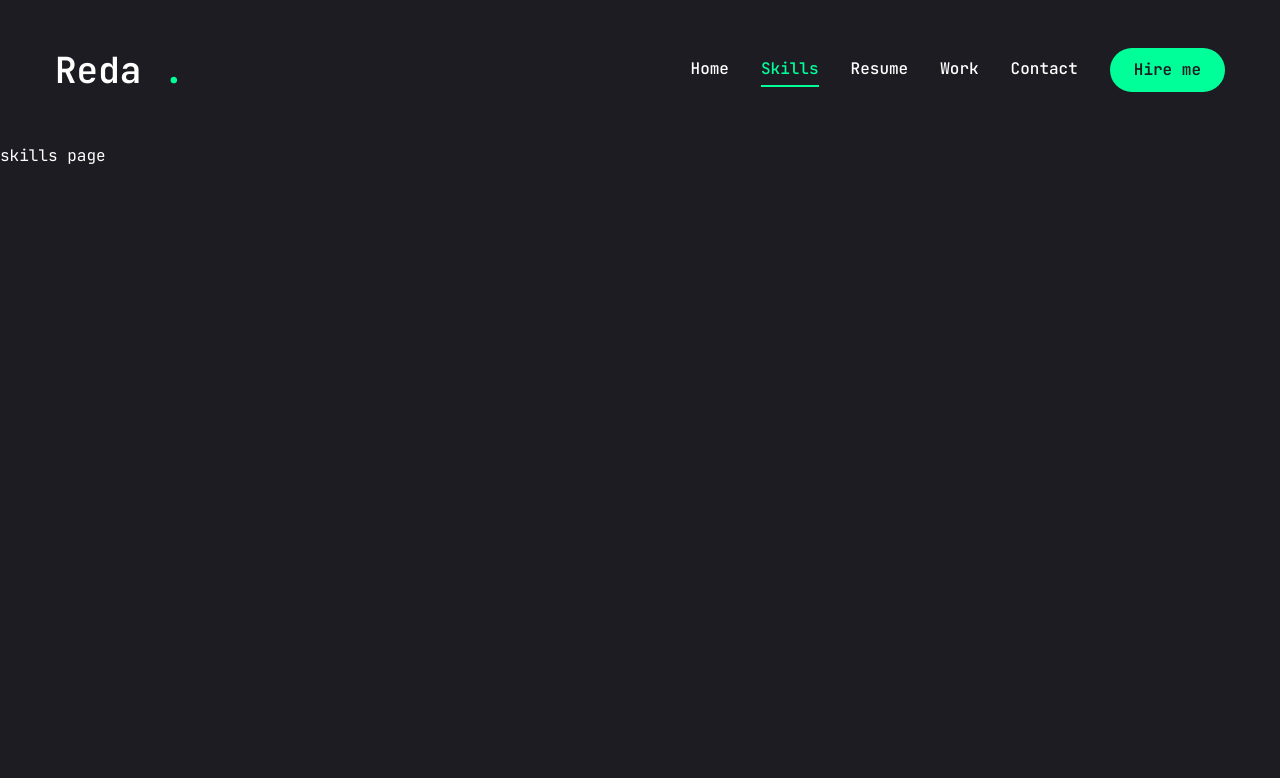
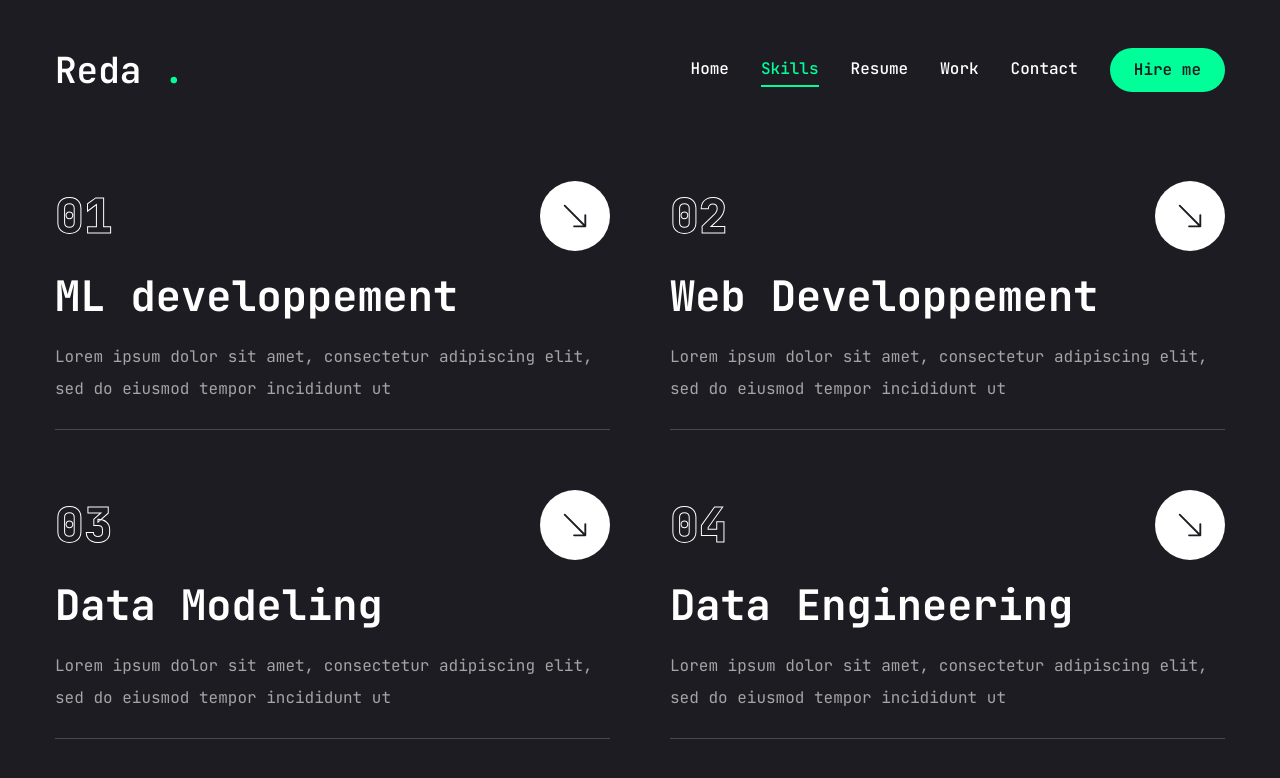
Before and after one commit to BelfaidaMedReda/my_portfolio, a Next.js app: page /skills in a window 1280 px wide. Shown: the top 778 px of the page. Built offline with nearby package versions, Linux system fonts and the light colour scheme.

Commit message:
new commit

```diff
--- a/app/globals.css
+++ b/app/globals.css
@@ -20,13 +20,11 @@
   .h2{
     @apply text-[20px] xl:text-[24px] leading-[1.1] font-semibold;
   }
+  .text-outline{
+    -webkit-text-stroke: 1px #ffffff;
+  }
+
+  .text-outline-hover{
+    -webkit-text-stroke: 1px #00ff99;
+  }
 }
-
-
-.text-outline{
-  -webkit-text-stroke: 1px #ffffff;
-}
-
-.text-outline{
-  -webkit-text-stroke: 1px #00ff99;
-}
--- a/app/resume/page.jsx
+++ b/app/resume/page.jsx
@@ -157,10 +157,6 @@
             name :"Tailwind.css",
         },
         {
-            icon:<FaFigma/>,
-            name :"Figma",
-        },
-        {
             icon:<FaNodeJs/>,
             name :"Node.js",
         },
@@ -179,6 +175,10 @@
         {
             icon:<SiR/>,
             name :"R",
+        },
+        {
+            icon:<BsFiletypeSql/>,
+            name :"Sql",
         },
 
 
@@ -199,7 +199,7 @@
         >
             <div className="container mx-auto">
                     <Tabs
-                        defaultValue="experience"
+                        defaultValue="education"
                         className="flex flex-col xl:flex-row gap-[60px]"
                     >
                         <TabsList className="flex flex-col w-full max-w-[380px] mx-auto xl:mx-0 gap-6">
@@ -231,11 +231,14 @@
                                                     flex flex-col justify-center items-center lg:items-start
                                                     gap-1"
                                                     >
-                                                        <span>{item.duration}</span>
-                                                        <h3> {item.position}</h3>
-                                                        <div>
-                                                            <span></span>
-                                                            <p>{item.company}</p>
+                                                        <span className="text-accent">{item.duration}</span>
+                                                        <h3 className="text-xl max-w-[260px] min-h-[60px]
+                                                        text-center lg:text-left">
+                                                            {item.position}
+                                                        </h3>
+                                                        <div className="flex items-center gap-3">
+                                                            <span className="w-[6px] h-[6px] rounded-full bg-accent"></span>
+                                                            <p className="text-white/60">{item.company}</p>
                                                         </div>
                                                     </li>
                                                 );
--- a/app/skills/page.jsx
+++ b/app/skills/page.jsx
@@ -1,5 +1,88 @@
+"use client";
+
+import {BsArrowDownRight} from "react-icons/bs";
+import Link from "next/link";
+import { delay, motion } from "framer-motion";
+
+
+const skills = [
+
+    {
+        num:"01",
+        title:"ML developpement",
+        description:"Lorem ipsum dolor sit amet, consectetur adipiscing elit, sed do eiusmod tempor incididunt ut",
+        href:"",
+    },
+    {
+        num:"02",
+        title:"Web Developpement",
+        description:"Lorem ipsum dolor sit amet, consectetur adipiscing elit, sed do eiusmod tempor incididunt ut",
+        href:"",
+    },
+    {
+        num:"03",
+        title:"Data Modeling",
+        description:"Lorem ipsum dolor sit amet, consectetur adipiscing elit, sed do eiusmod tempor incididunt ut",
+        href:"",
+    },
+    {
+        num:"04",
+        title:"Data Engineering",
+        description:"Lorem ipsum dolor sit amet, consectetur adipiscing elit, sed do eiusmod tempor incididunt ut",
+        href:"",
+    },
+]
+
+
+
+
 const Skills = () => {
-    return <div>skills page</div>;
+    return(
+        <section className="min-h-[80vh] flex flex-col justify-center py-12 xl:py-0">
+            <div className="container mx-auto">
+                <motion.div
+                initial={{opacity:0}}
+                animate={{
+                    opacity:1 ,
+                    transition:{ delay : 2.4, duration : 0.4, ease:"easeIn"}
+                }}
+                className="grid grid-cols-1 md:grid-cols-2 gap-[60px]"
+                >
+                    {skills.map((item,index)=>{
+                        return(
+                            <div
+                                key={index}
+                                className="flex-1 flex flex-col justify-center gap-6 group"
+                            >
+                                {/* top */}
+                                <div className="w-full flex justify-between items-center">
+                                    <div className="text-5xl font-extrabold text-outline
+                                    text-transparent group-hover:text-outline-hover transition-all duration-500">
+                                        {item.num}
+                                    </div>
+                                    <Link
+                                        href={item.href}
+                                        className="w-[70px] h-[70px] rounded-full bg-white
+                                        group-hover:bg-accent transition-all duration-500 flex justify-center items-center
+                                        hover:-rotate-45"
+                                    >
+                                        <BsArrowDownRight className="text-primary text-3xl"/>
+                                    </Link>
+                                </div>
+                                {/* title*/}
+                                <h2 className="text-[42px] font-bold leading-none text-white group-hover:text-accent
+                                transition-all duration-500">{item.title}</h2>
+                                {/* description*/}
+                                <p className="text-white/60">{item.description}</p>
+                                {/* border */}
+                                <div className="border-b border-white/20 w-full "></div>
+                            </div>
+                        );
+                    })}
+                </motion.div>
+            </div>
+        </section>
+    );
 };
 
 export default Skills;
--- a/components/ui/scroll-area.jsx
+++ b/components/ui/scroll-area.jsx
@@ -32,7 +32,7 @@
       className
     )}
     {...props}>
-    <ScrollAreaPrimitive.ScrollAreaThumb className="relative flex-1 rounded-full bg-slate-200 dark:bg-slate-800" />
+    <ScrollAreaPrimitive.ScrollAreaThumb className="relative flex-1 rounded-full bg-accent dark:bg-slate-800" />
   </ScrollAreaPrimitive.ScrollAreaScrollbar>
 ))
 ScrollBar.displayName = ScrollAreaPrimitive.ScrollAreaScrollbar.displayName
--- a/package.json
+++ b/package.json
@@ -24,6 +24,7 @@
     "react-countup": "^6.5.3",
     "react-dom": "^18",
     "react-icons": "^5.3.0",
+    "swiper": "^11.1.14",
     "tailwind-merge": "^2.5.2",
     "tailwindcss-animate": "^1.0.7"
   },
```
Also changed, not shown: app/work/page.jsx (+7 -0 lines), 1 other file (tests, documents, lock files or other folders).
